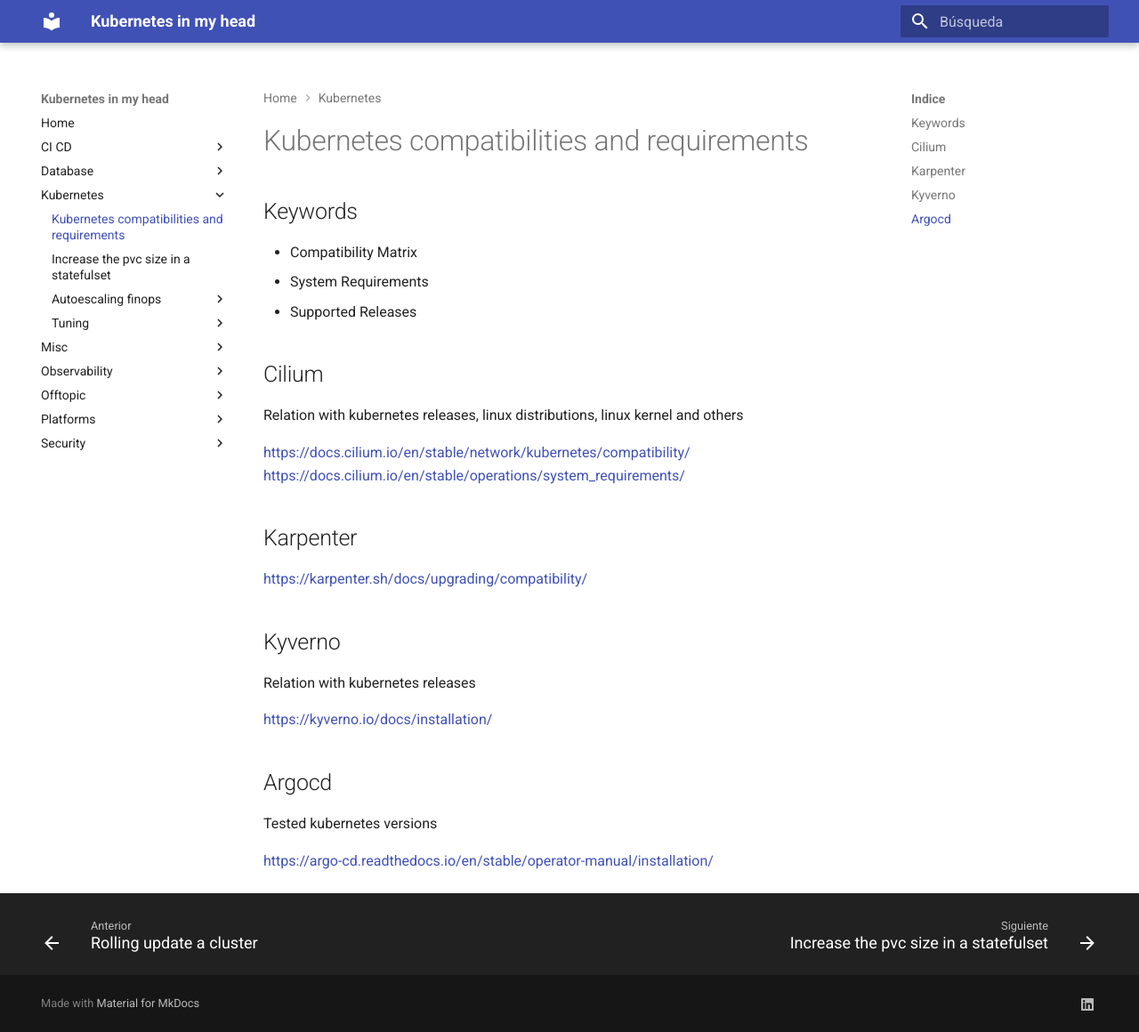
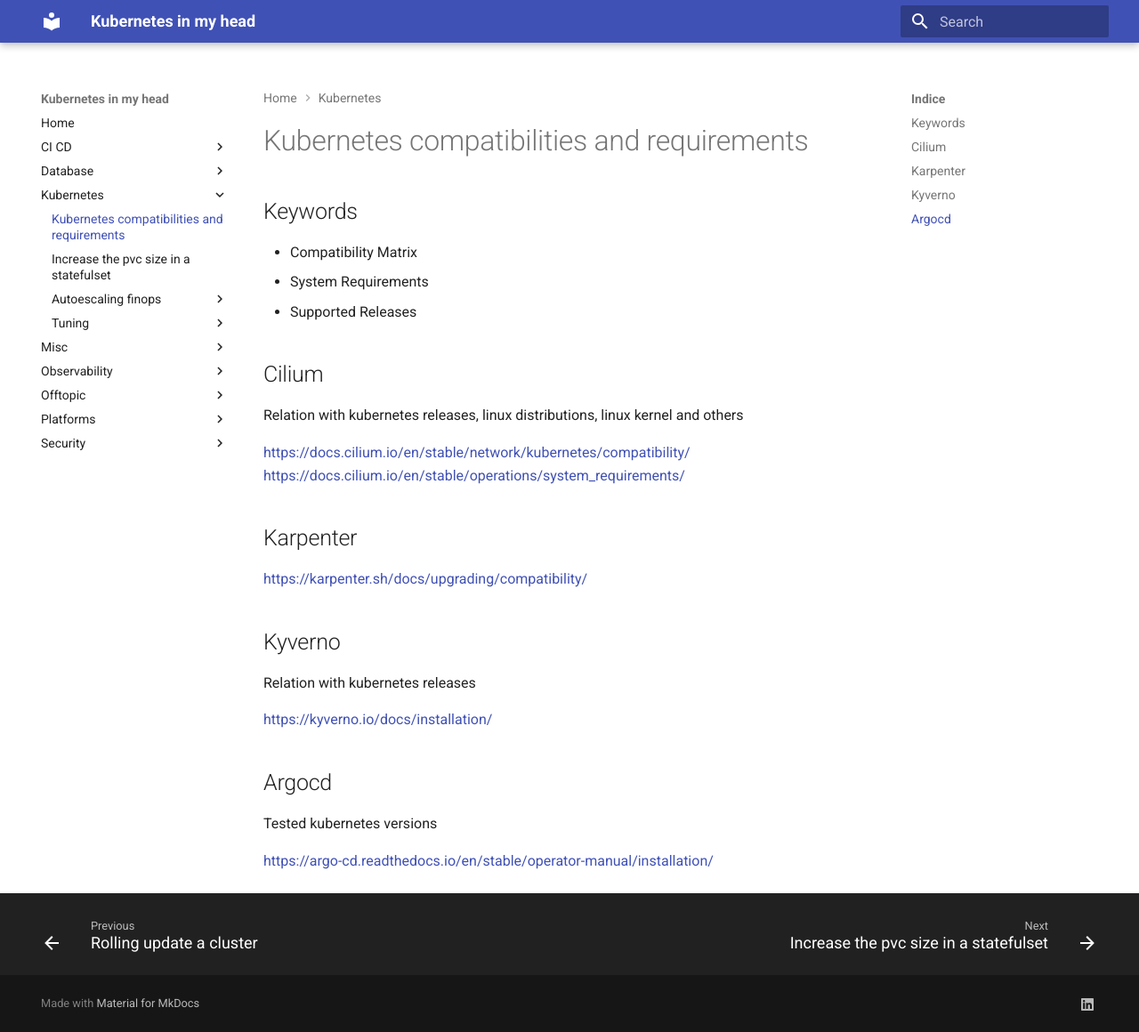
Before and after one commit to jorgelon/kubernetesinmyhead.net, an MkDocs documentation site: the page built from docs/kubernetes/compat.md, in a window 1280 px wide and 1160 px high. Shown: the whole window at 89% size. Built offline with MkDocs 1.6.1 and Material for MkDocs 9.7.7, drawn with Linux system fonts in a browser that asks for light colours; part of the change alters nothing that is shown.

Commit message:
change to en

```diff
--- a/mkdocs.yml
+++ b/mkdocs.yml
@@ -2,7 +2,7 @@ site_name: Kubernetes in my head
 site_url: https://kubernetesinmyhead.net
 theme:
   name: material
-  language: es
+  language: en
   palette:
     scheme: default
   features:
```
